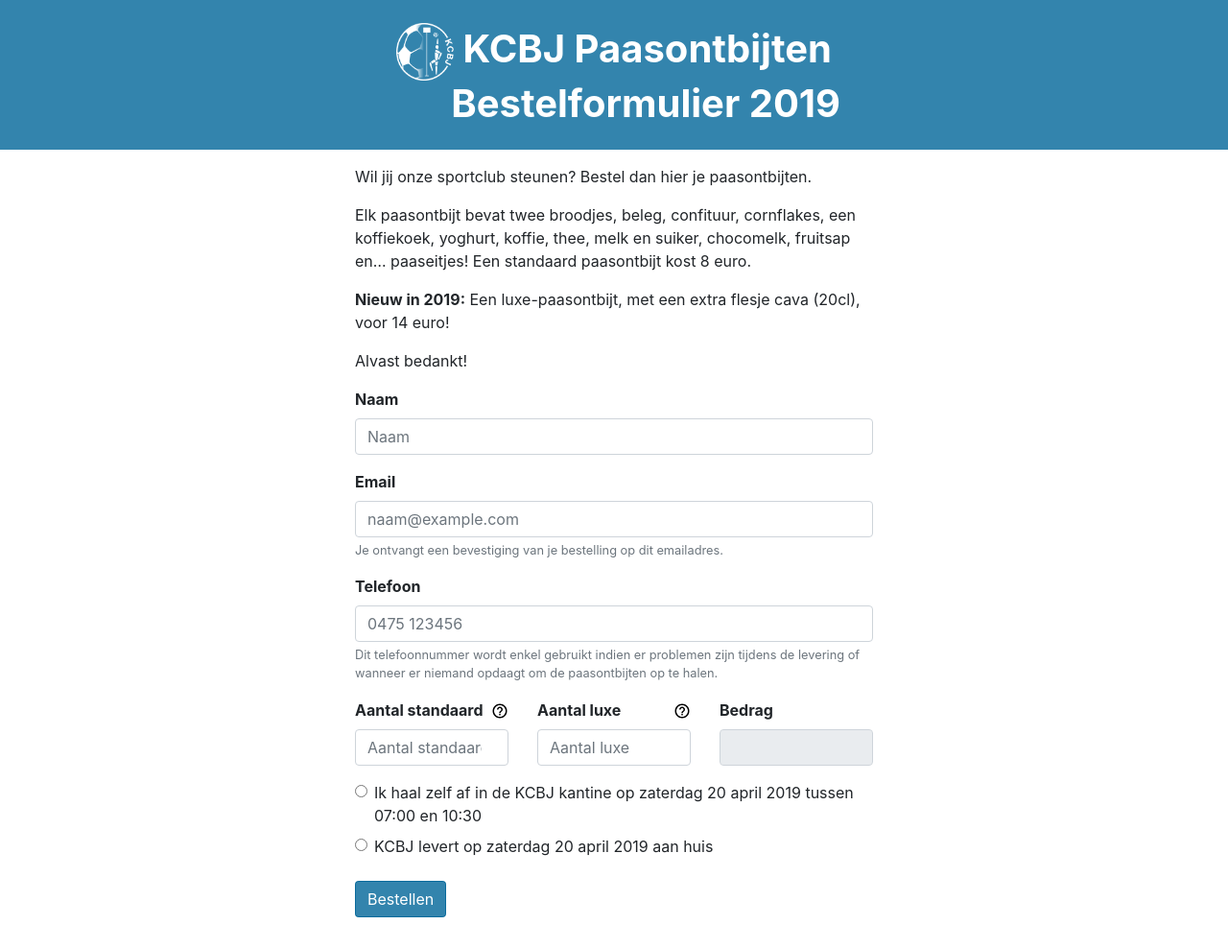
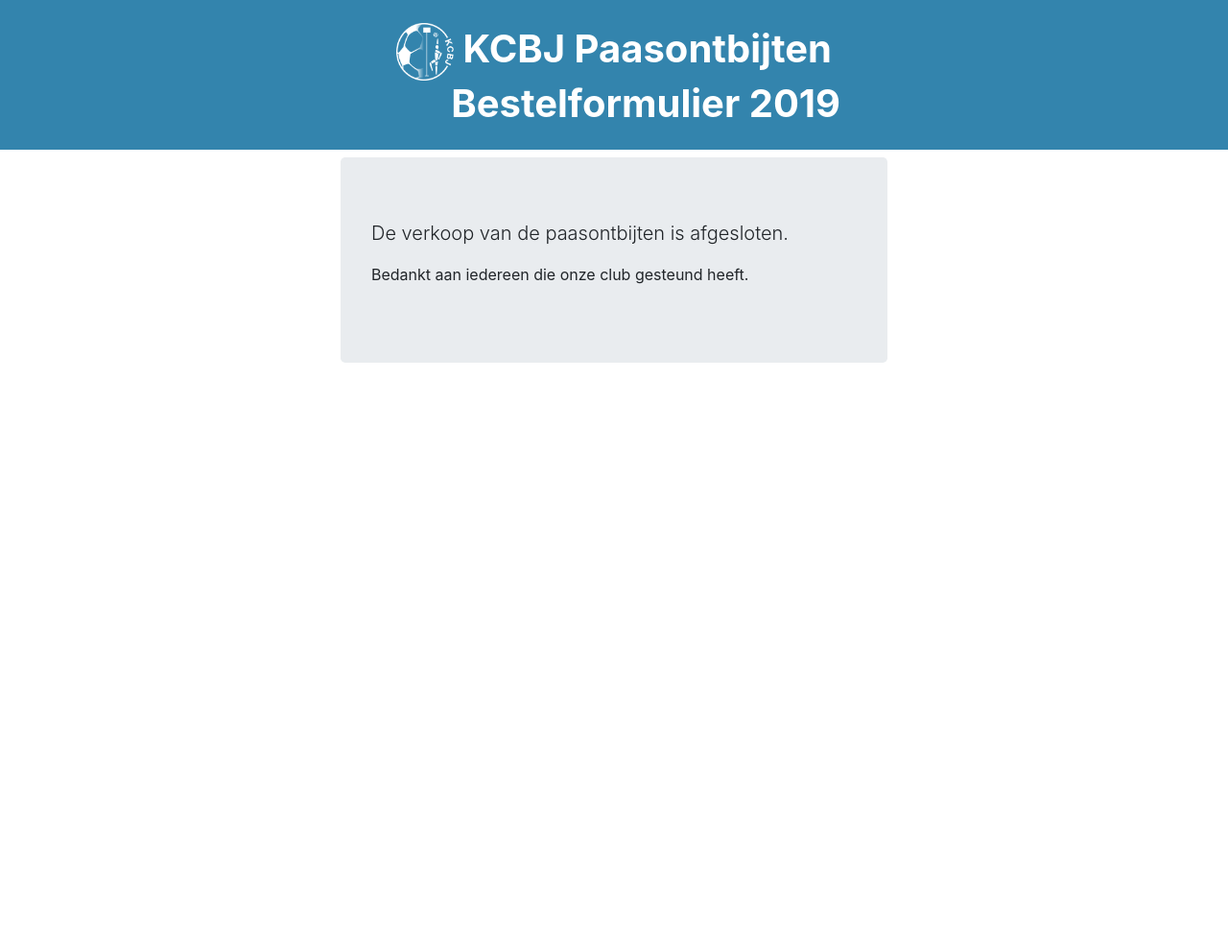
Before and after one commit to kcbj/kcbj.github.io, a Jekyll site: the page pasen/index.html, which Jekyll copies as it is, in a window 1280 px wide. Shown: the whole page at 96% size. Built offline with Jekyll 4.4.1, drawn with Linux system fonts in a browser that asks for light colours; after the commit the page ends 900 px from its top, so only the background shows below that.

Commit message:
Closed paasontbijten

```diff
--- a/index.html
+++ b/index.html
@@ -25,7 +25,6 @@
     <h1>Welkom bij korfbalclub KCBJ</h1>
     <h2>KCBJ is een korfbalclub uit Betekom met meer dan 200 actieve leden</h2>
     <div class="buttons">
-      <a class="button more new" style ="text-align: center" href="/pasen">Bestel<br>paasontbijten</a>
       <a class="button more new" style ="text-align: center" href="/korfbalweek">Korfbalweek<br>Zomer 2019</a>
       <a class="button more new" style ="text-align: center" href="/30jaar"><br><img src="/images/logo/kcbj_logo_30jaar_white.png" style="max-height: 120px;max-width: 120px;" title="30 jaar KCBJ"/><br>Veldfinales Jeugd<br>Viering 30 jaar</a>
     </div>
--- a/pasen/index.html
+++ b/pasen/index.html
@@ -28,6 +28,8 @@
 
   <h1><img id="logo" src="logo-white.png"/> KCBJ Paasontbijten<br>&nbsp;&nbsp;&nbsp;&nbsp;&nbsp;&nbsp;&nbsp;Bestelformulier 2019</h1>
   <div class="container">
+
+    <!--
     <div class="row justify-content-center" id="form">
       <form class="col col-md-8 col-lg-6">
 
@@ -198,8 +200,8 @@
 
       </form>
     </div>
+    -->
 
-    <!--
     <div class="row justify-content-center">
       <div class="col col-md-8 col-lg-6 jumbotron">
         <p class="lead">
@@ -210,7 +212,6 @@
         </p>
       </div>
     </div>
-    -->
 
     <div class="row justify-content-center" id="result-success" style="display:none;">
       <div class="col col-md-8 col-lg-6">
```
